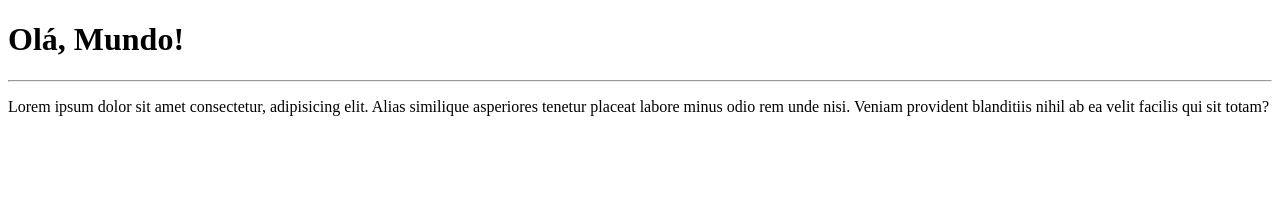
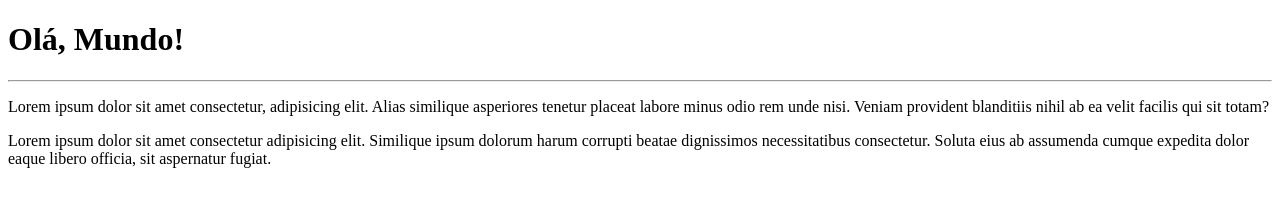
Before and after one commit to AlexandreAraujo10/Ol--Mundo-, a plain HTML site: page site-exemplo/index.html in a window 1280 px wide. Drawn offline with Linux system fonts and the light colour scheme.

Commit message:
adicionei um parágrafo

```diff
--- a/site-exemplo/index.html
+++ b/site-exemplo/index.html
@@ -9,5 +9,6 @@
     <h1>Olá, Mundo!</h1>
     <hr>
     <p>Lorem ipsum dolor sit amet consectetur, adipisicing elit. Alias similique asperiores tenetur placeat labore minus odio rem unde nisi. Veniam provident blanditiis nihil ab ea velit facilis qui sit totam?</p>
+    <p>Lorem ipsum dolor sit amet consectetur adipisicing elit. Similique ipsum dolorum harum corrupti beatae dignissimos necessitatibus consectetur. Soluta eius ab assumenda cumque expedita dolor eaque libero officia, sit aspernatur fugiat.</p>
 </body>
 </html>
```
